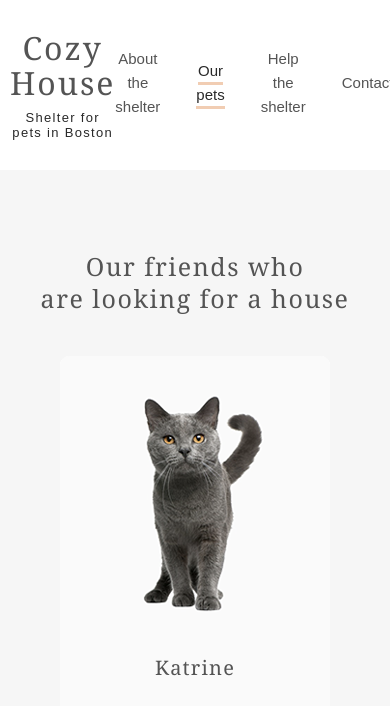
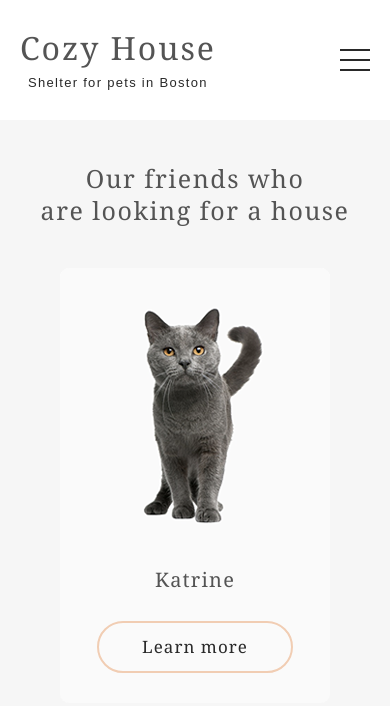
Before and after one commit to iSaklov/shelter-js-webpack, a plain HTML site: page shelter/pets.html in a window 390 px wide. Shown: the top 706 px of the page. Drawn offline with Linux system fonts and the light colour scheme.

Commit message:
feat: add our pets responsive styles

```diff
--- a/shelter/pets.html
+++ b/shelter/pets.html
@@ -10,23 +10,40 @@
 	<link rel="stylesheet" href="./styles/css/style.css">
 </head>
 
-<body>
-	<header class="header pets__page">
-		<nav class="container">
-			<a href="./index.html">
+<body class="pets__page">
+	<header class="header">
+		<div class="container">
+			<nav>
+
+				<a href="javascript:void(0);">
 					<div class="logo__wrapper">
 						<h1 class="logo__title">Cozy House</h1>
 						<p class="logo__subtitle">Shelter for pets in Boston</p>
 					</div>
 				</a>
+
+				<div class="sidevan">
+					<!-- <a id="close-btn" href="#" class="close">×</a> -->
 					<ul class="list__menu">
 						<li class="menu__item"><a href="./index.html">About the shelter</a></li>
 						<li class="menu__item active"><a href="./pets.html">Our pets</a></li>
 						<li class="menu__item"><a href="./index.html#help">Help the shelter</a></li>
 						<li class="menu__item"><a href="./index.html#contacts">Contacts</a></li>
 					</ul>
+				</div>
+
+				<a href="javascript:void(0);" id="open-btn">
+					<span class="burger-icon">
+						<span></span>
+						<span></span>
+						<span></span>
+					</span>
+				</a>
+
 			</nav>
+		</div>
 	</header>
+
 	<main>
 		<section class="pets__section">
 			<div class="container">
@@ -95,6 +112,7 @@
 	</main>
 	<footer id="contacts" class="footer">
 		<div class="container">
+			<div class="infos">
 				<div class="contacts">
 					<h3>For questions <br> and suggestions</h3>
 					<a href="mailto:email@shelter.com">
@@ -119,6 +137,7 @@
 						<h4>18 South Park, London</h4>
 					</a>
 				</div>
+			</div>
 			<img src="./assets/images/footer-puppy.png" alt="">
 		</div>
 	</footer>
--- a/shelter/styles/scss/style.scss
+++ b/shelter/styles/scss/style.scss
@@ -654,8 +654,7 @@ h5 {
 				column-gap: 2rem;
 
 				@media media-mobile {
-					margin-left: auto;
-					margin-right: auto;
+					justify-content: center;
 				}
 			}
 
@@ -705,11 +704,12 @@ h5 {
 }
 
 // PETS PAGE
-.pets__page {
+.pets__page .header {
 	background-color: $color-light-xl;
-	padding: 3rem 0rem;
+
 	nav {
-		padding-top: 0rem;
+		padding-top: 3rem;
+		padding-bottom: 3rem;
 
 		.logo__title,
 		.menu__item a {
@@ -721,40 +721,48 @@ h5 {
 			color: $color-dark-3xl;
 		}
 	}
+
+	.burger-icon span {
+		background-color: $color-dark-3xl;
+	}
 }
 
 .pets__section {
 	background-color: $color-light-l;
-	padding: 8rem 0rem 10rem;
+	padding-top: 8rem;
+	padding-bottom: 10rem;
 
 	@include media-tablet {
-		padding: 6rem 0rem 7.6rem; //? pixel perfect 7rem figma
+		padding-top: 6rem;
+		padding-bottom: 7.6rem;
 
 		h3 {
 			padding-top: 2rem;
 		}
 	}
 
+	@include media-mobile {
+		padding-top: 4.2rem;
+		padding-bottom: 4.2rem;
+	}
+
 	.slider__wrapper {
+		flex-wrap: wrap;
 		gap: 3rem 4rem;
 
 		@include media-tablet {
+			justify-content: center;
+			height: 136.5rem;
+			overflow: hidden;
 			margin-top: 3rem;
 			margin-bottom: 4rem;
-			justify-content: center;
 		}
-	}
 
-	.card__content {
-		margin: 0rem;
-
-		@include media-tablet {
-			&:first-of-type {
-				margin-right: 0rem;
-			}
-			&:nth-of-type(7) {
-				display: none; //TODO fix logic
-			}
+		@include media-mobile {
+			height: 136.5rem;
+			overflow: hidden;
+			margin-top: 4.2rem;
+			margin-bottom: 4.2rem;
 		}
 	}
 
@@ -763,6 +771,10 @@ h5 {
 		justify-content: center;
 		align-items: center;
 		column-gap: 2rem;
+
+		@include media-mobile {
+			column-gap: 1rem;
+		}
 
 		.inactive {
 			color: $color-dark-s;
@@ -779,6 +791,7 @@ h5 {
 		.active {
 			background-color: $color-primary;
 			border-color: $color-primary;
+
 			@media (hover: hover) {
 				&:hover {
 					cursor: default;
```
Also changed, not shown: shelter/index.html (+1 -1 lines), shelter/styles/css/style.css. Lines whose indentation alone changed are shown as unchanged.
